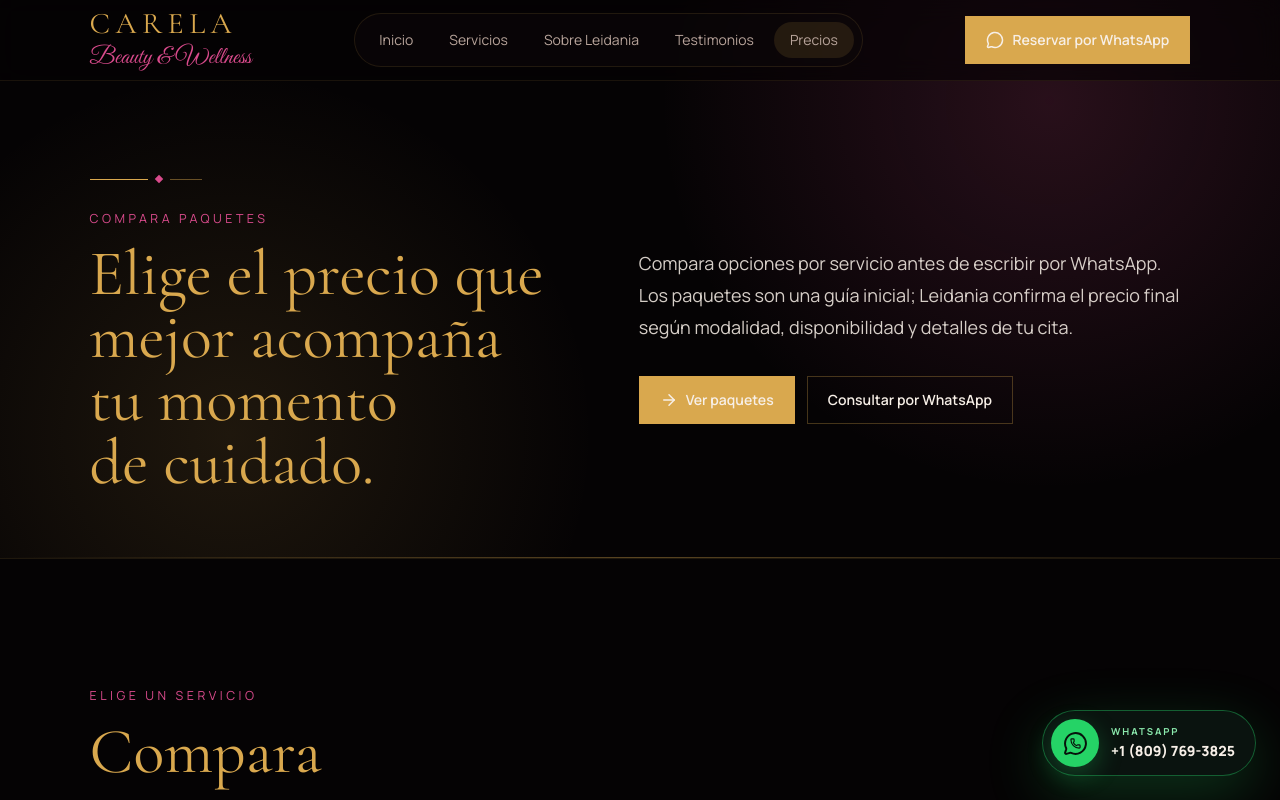
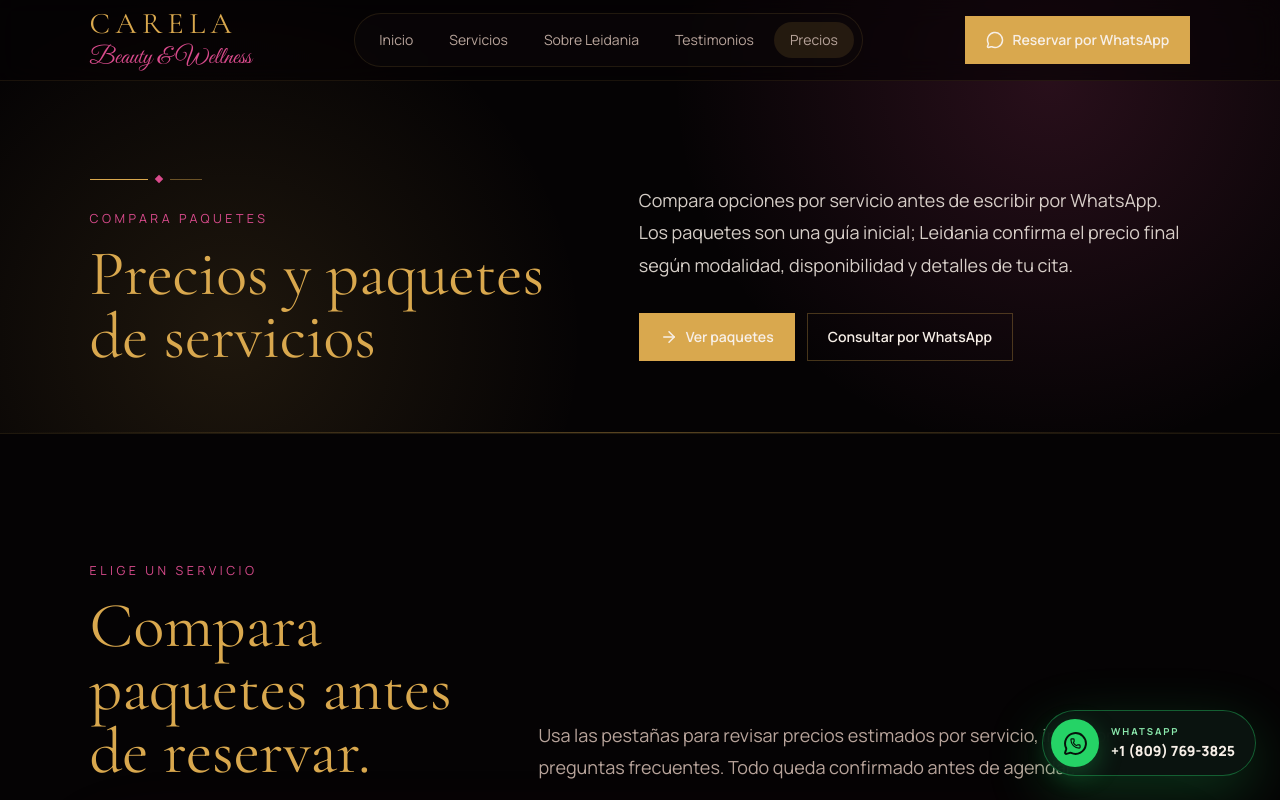
Before and after one commit to carlosreynag06/carela, a Next.js app: page /precios in a window 1280 px wide. Shown: the top 800 px of the page. Built offline with nearby package versions, Linux system fonts and the light colour scheme.

Commit message:
Simplify pricing page headline

```diff
--- a/app/precios/page.tsx
+++ b/app/precios/page.tsx
@@ -30,7 +30,7 @@ export default function PreciosPage() {
                 Compara paquetes
               </p>
               <h1 className="mt-4 max-w-4xl font-serif text-section-title text-champagne-gold text-balance">
-                Elige el precio que mejor acompaña tu momento de cuidado.
+                Precios y paquetes de servicios
               </h1>
             </div>
           </Reveal>
```
